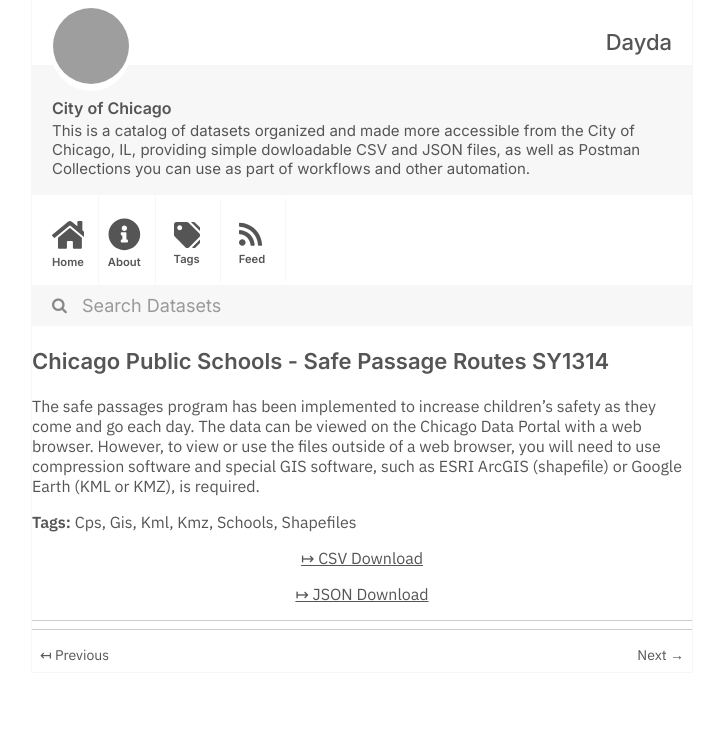
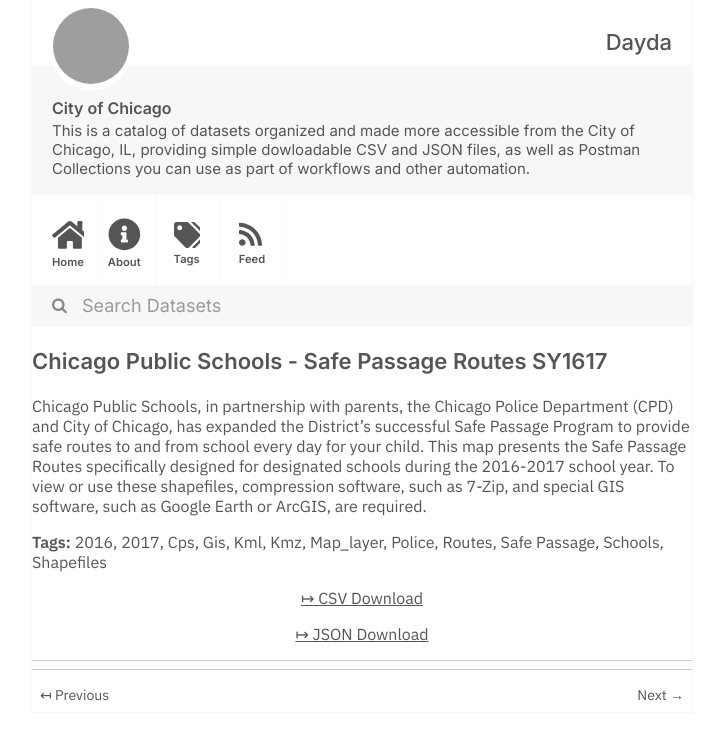
Before and after one commit to dayda-entities/city-of-chicago, a Jekyll site: the page built from _posts/2020-11-10-chicago-public-schools-safe-pa.md, in a window 1280 px wide, cut to the strip 0-740 px from the top of the page. Shown: the whole strip, without its empty margins (278-1001 px from the left). Built offline with Jekyll 4.4.1, drawn with Linux system fonts in a browser that asks for light colours; grey boxes are pictures that could not be loaded.

Commit message:
Publish Data

```diff
--- a/_posts/2020-11-10-chicago-public-schools-safe-pa.md
+++ b/_posts/2020-11-10-chicago-public-schools-safe-pa.md
@@ -1,23 +1,29 @@
 ---
-title: Chicago Public Schools - Safe Passage Routes SY1314
-created: '2020-11-10T16:54:39.230606'
-modified: '2020-11-10T16:54:39.230617'
+title: Chicago Public Schools - Safe Passage Routes SY1617
+created: '2020-11-10T16:54:51.882934'
+modified: '2020-11-10T16:54:51.882945'
 state: active
 type: dataset
 tags:
+  - '2016'
+  - '2017'
   - Cps
   - Gis
   - Kml
   - Kmz
+  - Map_layer
+  - Police
+  - Routes
+  - Safe Passage
   - Schools
   - Shapefiles
 groups:
   - Local Government
 csv_url: >-
-  https://data.cityofchicago.org/api/views/rq9p-k3zy/rows.csv?accessType=DOWNLOAD
+  https://data.cityofchicago.org/api/views/uqb9-wr7e/rows.csv?accessType=DOWNLOAD
 json_url: >-
-  https://data.cityofchicago.org/api/views/rq9p-k3zy/rows.json?accessType=DOWNLOAD
+  https://data.cityofchicago.org/api/views/uqb9-wr7e/rows.json?accessType=DOWNLOAD
 layout: post
 
 ---
-The safe passages program has been implemented to increase children’s safety as they come and go each day. The data can be viewed on the Chicago Data Portal with a web browser. However, to view or use the files outside of a web browser, you will need to use compression software and special GIS software, such as ESRI ArcGIS (shapefile) or Google Earth (KML or KMZ), is required.
+Chicago Public Schools, in partnership with parents, the Chicago Police Department (CPD) and City of Chicago, has expanded the District's successful Safe Passage Program to provide safe routes to and from school every day for your child. This map presents the Safe Passage Routes specifically designed for designated schools during the 2016-2017 school year. To view or use these shapefiles, compression software, such as 7-Zip, and special GIS software, such as Google Earth or ArcGIS, are required.
```
